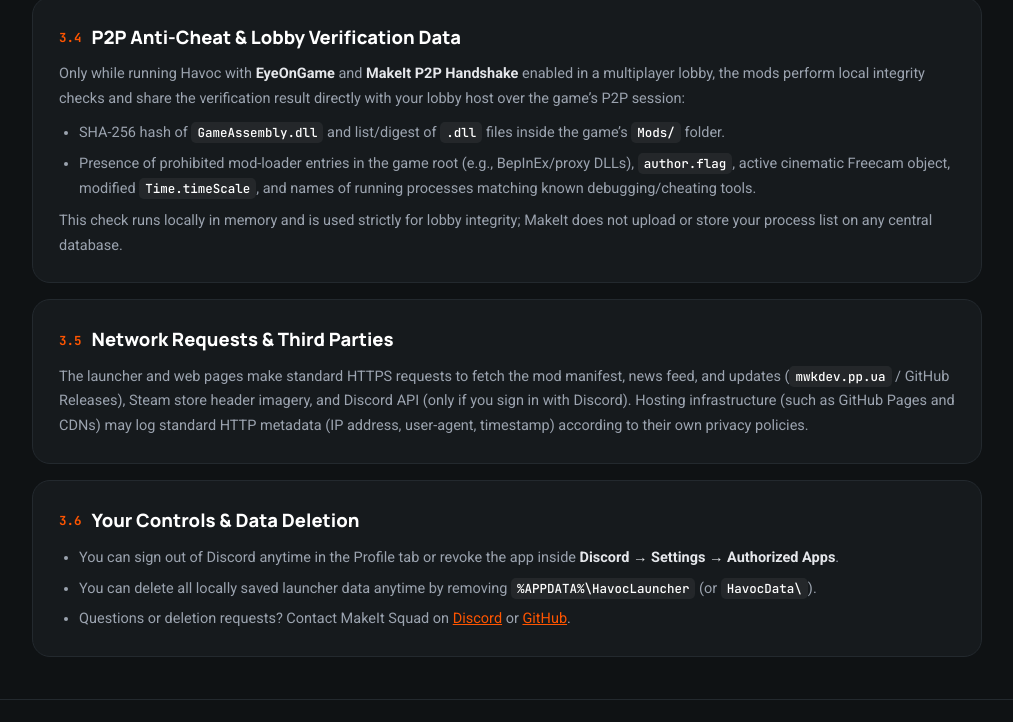
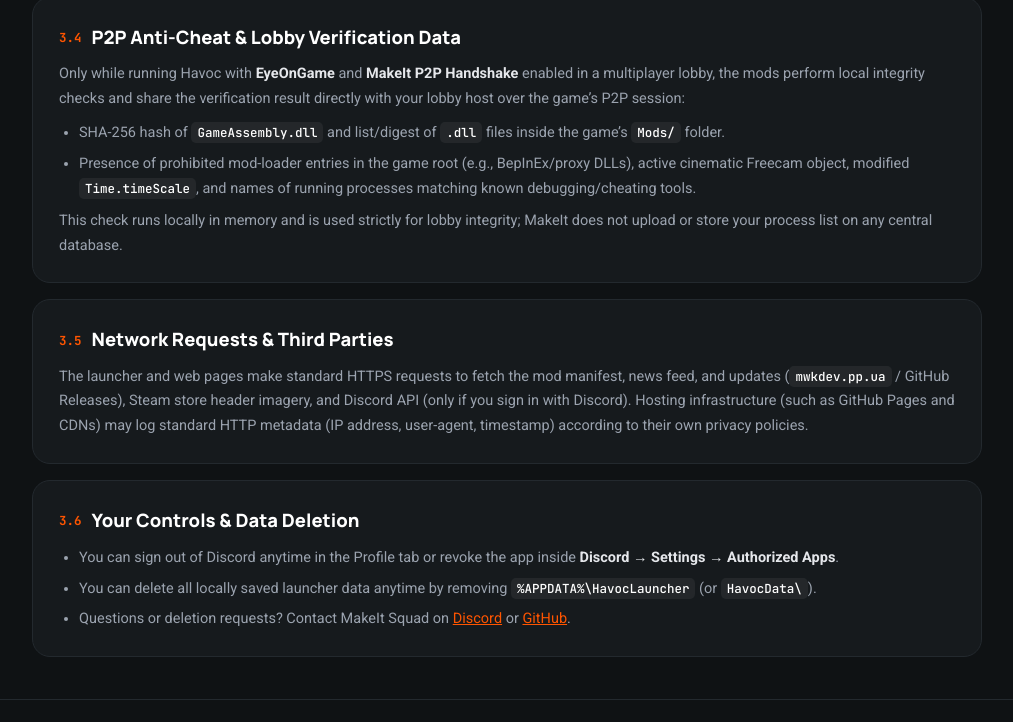
Before and after one commit to masik52xd/HR, a plain HTML site: page TOS/index.html in a window 1280 px wide. Shown: the part 3107-3829 px from the top of the page, without its empty margins (133-1146 px from the left). Drawn offline with Linux system fonts and the light colour scheme.

Commit message:
Update TOS to remove 'author.flag' reference
Removed mention of 'author.flag' from the prohibited mod-loader entries list.

```diff
--- a/TOS/index.html
+++ b/TOS/index.html
@@ -271,7 +271,7 @@
                     <p>Only while running Havoc with <b>EyeOnGame</b> and <b>MakeIt P2P Handshake</b> enabled in a multiplayer lobby, the mods perform local integrity checks and share the verification result directly with your lobby host over the game’s P2P session:</p>
                     <ul>
                         <li>SHA-256 hash of <code>GameAssembly.dll</code> and list/digest of <code>.dll</code> files inside the game’s <code>Mods/</code> folder.</li>
-                        <li>Presence of prohibited mod-loader entries in the game root (e.g., BepInEx/proxy DLLs), <code>author.flag</code>, active cinematic Freecam object, modified <code>Time.timeScale</code>, and names of running processes matching known debugging/cheating tools.</li>
+                        <li>Presence of prohibited mod-loader entries in the game root (e.g., BepInEx/proxy DLLs), active cinematic Freecam object, modified <code>Time.timeScale</code>, and names of running processes matching known debugging/cheating tools.</li>
                     </ul>
                     <p style="margin-top:8px">This check runs locally in memory and is used strictly for lobby integrity; MakeIt does not upload or store your process list on any central database.</p>
                 </article>
```
